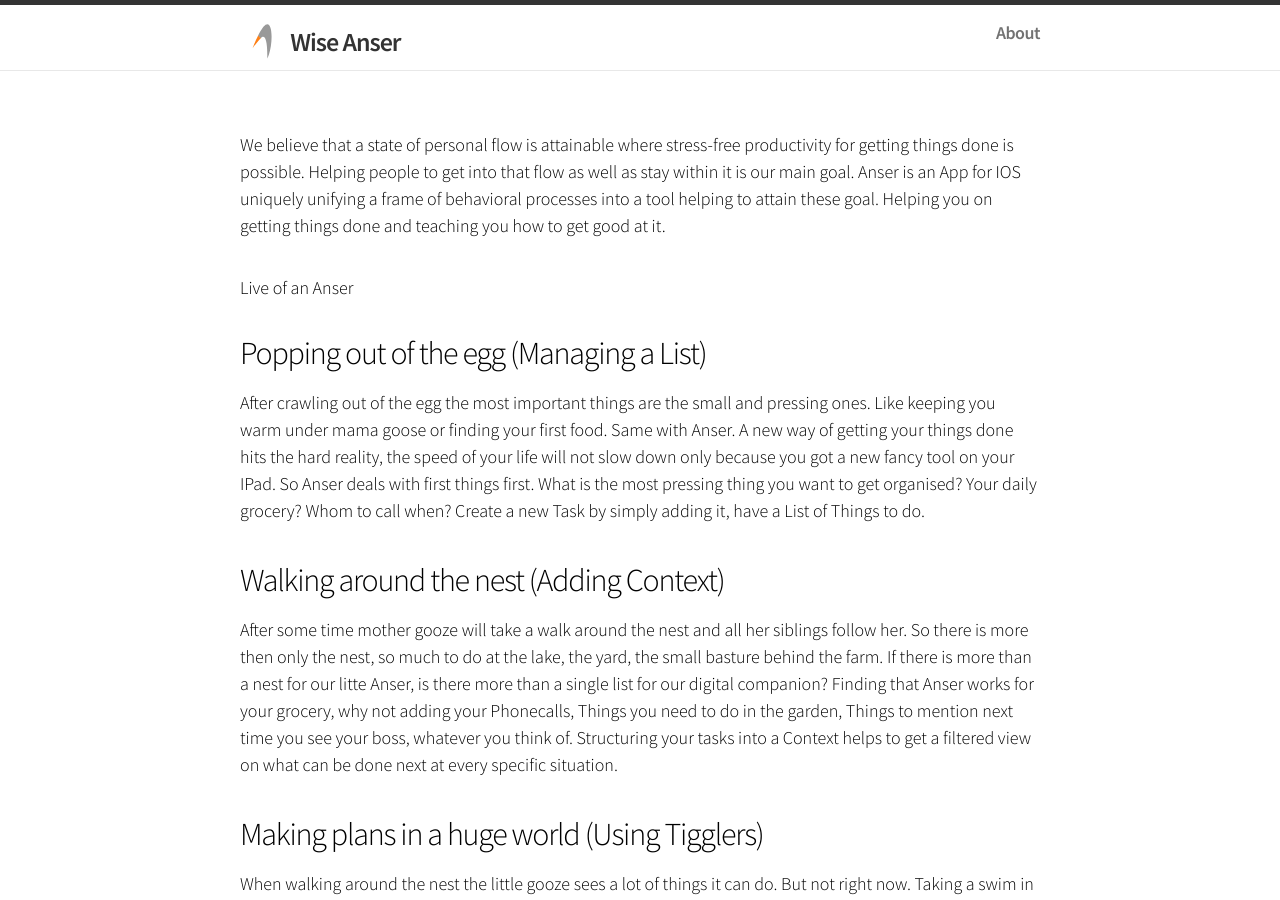
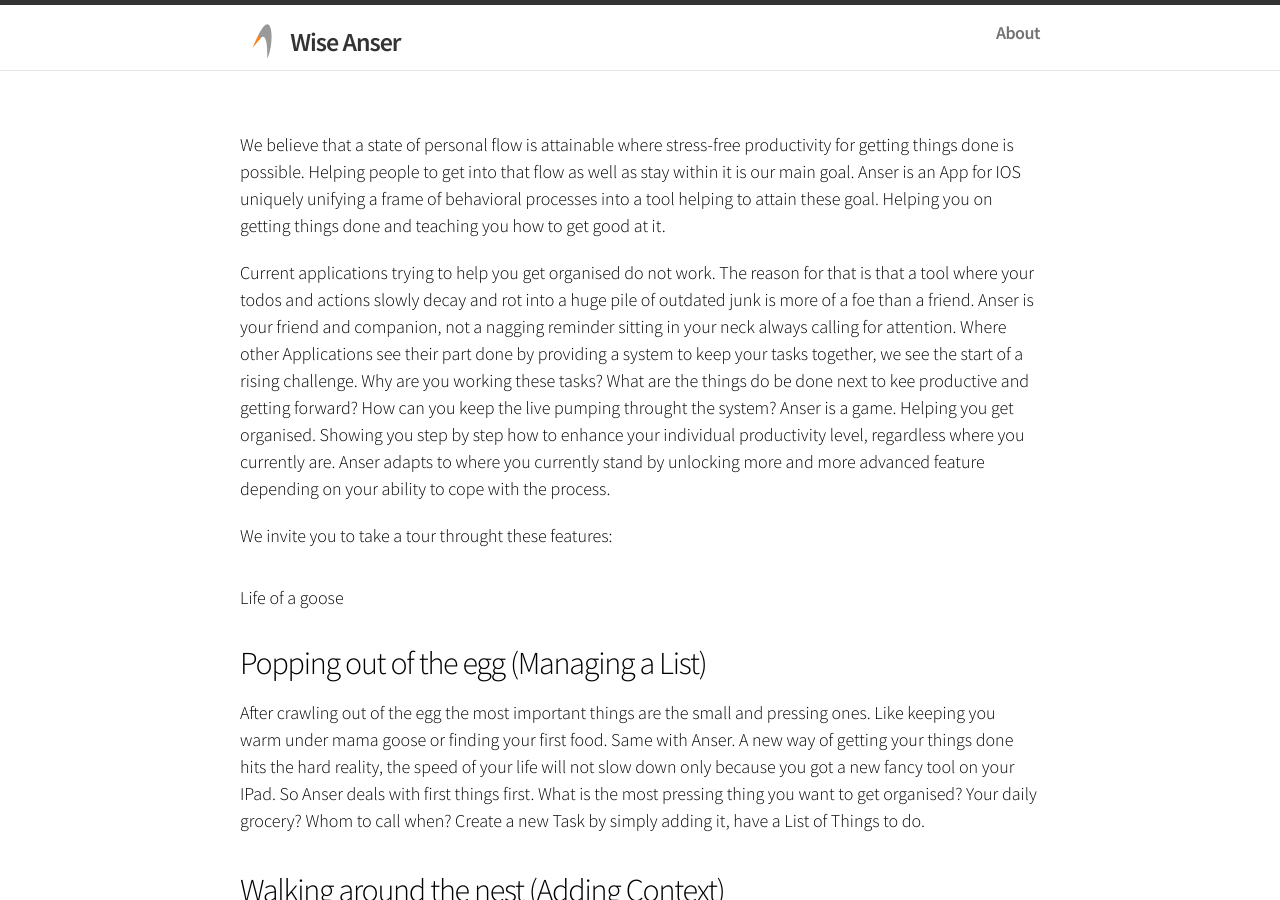
Before and after one commit to wiseanser/wiseanser.github.io, a Jekyll site: the page built from index.md, in a window 1280 px wide and 900 px high. Built offline with Jekyll 4.4.1, drawn with Linux system fonts in a browser that asks for light colours.

Commit message:
Update index.md

```diff
--- a/index.md
+++ b/index.md
@@ -6,7 +6,13 @@ We believe that a state of personal flow is attainable where stress-free product
 Helping people to get into that flow as well as stay within it is our main goal.
 Anser is an App for IOS uniquely unifying a frame of behavioral processes into a tool helping to attain these goal. Helping you on getting things done and teaching you how to get good at it.
 
-Live of an Anser
+Current applications trying to help you get organised do not work. The reason for that is that a tool where your todos and actions slowly decay and rot into a huge pile of outdated junk is more of a foe than a friend. Anser is your friend and companion, not a nagging reminder sitting in your neck always calling for attention.
+Where other Applications see their part done by providing a system to keep your tasks together, we see the start of a rising challenge. Why are you working these tasks? What are the things do be done next to kee productive and getting forward? How can you keep the live pumping throught the system?
+Anser is a game. Helping you get organised. Showing you step by step how to enhance your individual productivity level, regardless where you currently are. Anser adapts to where you currently stand by unlocking more and more advanced feature depending on your ability to cope with the process.
+
+We invite you to take a tour throught these features:
+
+Life of a goose
 ====================
 
 Popping out of the egg (Managing a List)
```
